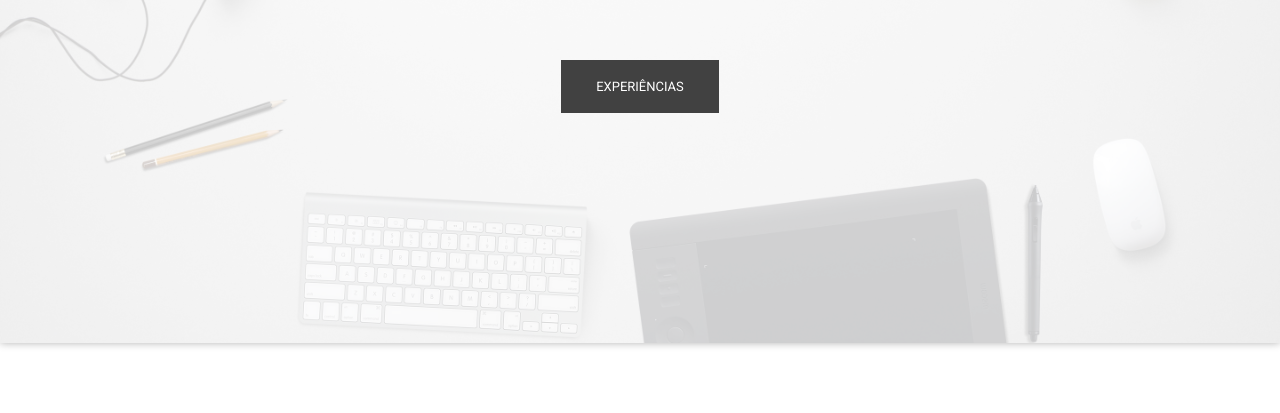
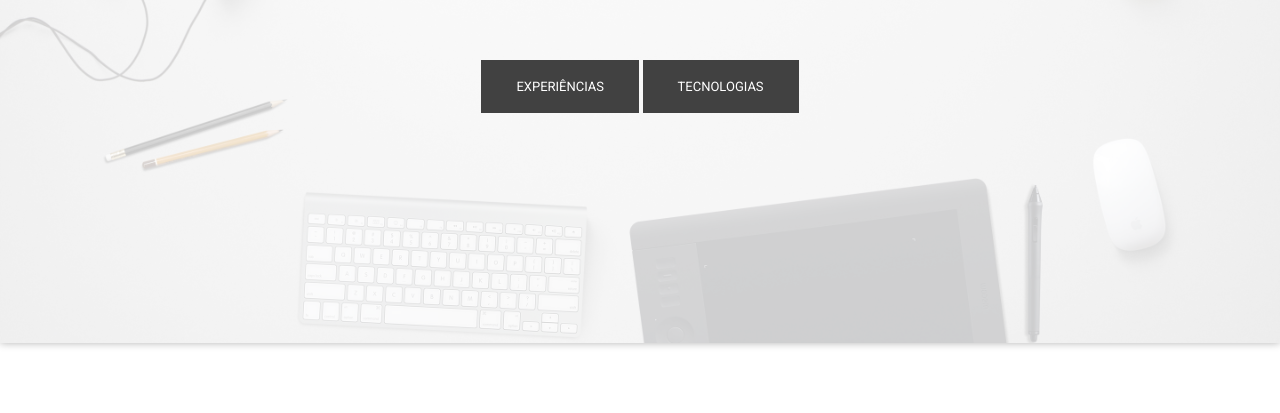
Before and after one commit to EdlaineZamora/edlainezamora.github.io, a website: page index.html in a window 1280 px wide. Shown: the part 387-800 px from the top of the page. Drawn offline with nearby package versions, Linux system fonts and the light colour scheme; files whose address does not match are found by name; a web font is replaced by a local one.

Commit message:
Criação de novo botão.

```diff
--- a/index.html
+++ b/index.html
@@ -125,6 +125,9 @@
                                 </h2>
                                 <a class="btn-lines dark light wow fadeInUp animated smooth-scroll btn btn-default btn-green" data-wow-delay=".9s" href="#works" data-section="#works" >
                                     Experiências
+                                </a>
+                                <a class="btn-lines dark light wow fadeInUp animated smooth-scroll btn btn-default btn-green" data-wow-delay=".9s" href="#feature" data-section="#feature" >
+                                    Tecnologias
                                 </a>
                             </div>
                         </div>
```
